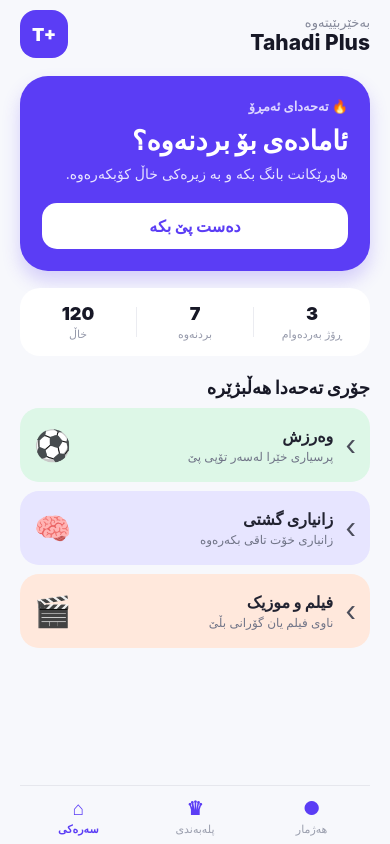
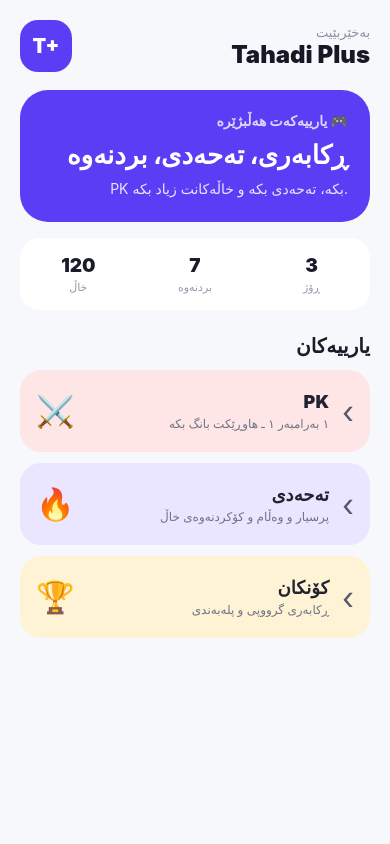
Before and after one commit to tahadiplus/tahadi-plus-app, a React Native app: screen / in a window 390 px wide. Built offline with nearby package versions, Linux system fonts and the light colour scheme.

Commit message:
Add PK and Tahadi game modes

```diff
--- a/App.js
+++ b/App.js
@@ -1,6 +1,7 @@
 import React, { useState } from 'react';
 import {
   SafeAreaView,
+  ScrollView,
   StatusBar,
   StyleSheet,
   Text,
@@ -9,162 +10,226 @@
 } from 'react-native';
 import { StatusBar as ExpoStatusBar } from 'expo-status-bar';
 
-const challenges = [
-  { icon: '⚽️', title: 'وەرزش', subtitle: 'پرسیاری خێرا لەسەر تۆپی پێ', color: '#DDF7E7' },
-  { icon: '🧠', title: 'زانیاری گشتی', subtitle: 'زانیاری خۆت تاقی بکەرەوە', color: '#E7E5FF' },
-  { icon: '🎬', title: 'فیلم و موزیک', subtitle: 'ناوی فیلم یان گۆرانی بڵێ', color: '#FFE8DC' },
+const questions = [
+  {
+    question: 'پایتەختی هەرێمی کوردستان کام شارە؟',
+    answers: ['هەولێر', 'سلێمانی', 'دهۆک', 'کەرکووک'],
+    correct: 0,
+  },
+  {
+    question: 'لە یاری تۆپی پێدا هەر تیمێک چەند یاریزان لە مەیداندا هەیە؟',
+    answers: ['٩', '١٠', '١١', '١٢'],
+    correct: 2,
+  },
+  {
+    question: 'کامەیان گەورەترین کیشوەری جیهانە؟',
+    answers: ['ئەفریقا', 'ئاسیا', 'ئەوروپا', 'ئۆسترالیا'],
+    correct: 1,
+  },
+];
+
+const modes = [
+  {
+    key: 'pk',
+    icon: '⚔️',
+    title: 'PK',
+    subtitle: '١ بەرامبەر ١ ـ هاوڕێکت بانگ بکە',
+    color: '#FFE6E6',
+  },
+  {
+    key: 'tahadi',
+    icon: '🔥',
+    title: 'تەحەدی',
+    subtitle: 'پرسیار و وەڵام و کۆکردنەوەی خاڵ',
+    color: '#EAE6FF',
+  },
+  {
+    key: 'konkan',
+    icon: '🏆',
+    title: 'کۆنکان',
+    subtitle: 'ڕکابەری گرووپی و پلەبەندی',
+    color: '#FFF3D6',
+  },
 ];
 
 export default function App() {
   const [screen, setScreen] = useState('home');
+  const [mode, setMode] = useState(null);
   const [score, setScore] = useState(120);
-  const [activeChallenge, setActiveChallenge] = useState(null);
+  const [questionIndex, setQuestionIndex] = useState(0);
+  const [pkYou, setPkYou] = useState(0);
+  const [pkOpponent, setPkOpponent] = useState(0);
+  const [feedback, setFeedback] = useState('');
 
-  const startChallenge = (challenge) => {
-    setActiveChallenge(challenge);
-    setScreen('challenge');
+  const openMode = (selectedMode) => {
+    setMode(selectedMode);
+    setFeedback('');
+    setQuestionIndex(0);
+    setScreen(selectedMode.key === 'pk' ? 'pk' : 'quiz');
   };
 
-  const finishChallenge = () => {
-    setScore((current) => current + 10);
+  const answerQuestion = (index) => {
+    const current = questions[questionIndex];
+    const isCorrect = index === current.correct;
+    setFeedback(isCorrect ? '✅ وەڵامی ڕاست!' : '❌ وەڵامی هەڵە');
+    if (isCorrect) setScore((value) => value + 10);
+
+    setTimeout(() => {
+      setFeedback('');
+      setQuestionIndex((value) => (value + 1) % questions.length);
+    }, 650);
+  };
+
+  const pkAnswer = (index) => {
+    const current = questions[questionIndex];
+    if (index === current.correct) {
+      setPkYou((value) => value + 1);
+      setScore((value) => value + 10);
+      setFeedback('✅ خاڵێکت بردەوە');
+    } else {
+      setPkOpponent((value) => value + 1);
+      setFeedback('❌ خاڵ بۆ ڕکابەر');
+    }
+
+    setTimeout(() => {
+      setFeedback('');
+      setQuestionIndex((value) => (value + 1) % questions.length);
+    }, 650);
+  };
+
+  const goHome = () => {
     setScreen('home');
+    setMode(null);
+    setFeedback('');
+  };
+
+  const renderQuestion = (onAnswer) => {
+    const current = questions[questionIndex];
+    return (
+      <>
+        <View style={styles.progressRow}>
+          <Text style={styles.muted}>پرسیار {questionIndex + 1}/{questions.length}</Text>
+          <Text style={styles.points}>⭐ {score} خاڵ</Text>
+        </View>
+        <Text style={styles.question}>{current.question}</Text>
+        {current.answers.map((answer, index) => (
+          <TouchableOpacity key={`${answer}-${index}`} style={styles.answer} onPress={() => onAnswer(index)}>
+            <Text style={styles.answerText}>{answer}</Text>
+          </TouchableOpacity>
+        ))}
+        {!!feedback && <Text style={styles.feedback}>{feedback}</Text>}
+      </>
+    );
   };
 
   return (
     <SafeAreaView style={styles.safe}>
       <ExpoStatusBar style="dark" />
       <StatusBar barStyle="dark-content" />
-      <View style={styles.app}>
-        {screen === 'home' ? (
-          <>
+
+      {screen === 'home' && (
+        <ScrollView contentContainerStyle={styles.container} showsVerticalScrollIndicator={false}>
           <View style={styles.header}>
-              <View style={styles.avatar}><Text style={styles.avatarText}>T+</Text></View>
-              <View style={styles.headerCopy}>
-                <Text style={styles.eyebrow}>بەخێربێیتەوە</Text>
-                <Text style={styles.name}>Tahadi Plus</Text>
+            <View style={styles.logo}><Text style={styles.logoText}>T+</Text></View>
+            <View style={styles.headerText}>
+              <Text style={styles.welcome}>بەخێربێیت</Text>
+              <Text style={styles.title}>Tahadi Plus</Text>
             </View>
           </View>
 
           <View style={styles.hero}>
-              <Text style={styles.heroBadge}>🔥 تەحەدای ئەمڕۆ</Text>
-              <Text style={styles.heroTitle}>ئامادەی بۆ بردنەوە؟</Text>
-              <Text style={styles.heroText}>هاوڕێکانت بانگ بکە و بە زیرەکی خاڵ کۆبکەرەوە.</Text>
-              <TouchableOpacity style={styles.primaryButton} onPress={() => startChallenge(challenges[1])}>
-                <Text style={styles.primaryButtonText}>دەست پێ بکە</Text>
-              </TouchableOpacity>
+            <Text style={styles.heroMini}>🎮 یارییەکەت هەڵبژێرە</Text>
+            <Text style={styles.heroTitle}>ڕکابەری، تەحەدی، بردنەوە</Text>
+            <Text style={styles.heroBody}>PK بکە، تەحەدی بکە و خاڵەکانت زیاد بکە.</Text>
           </View>
 
-            <View style={styles.stats}>
-              <View style={styles.stat}>
-                <Text style={styles.statValue}>{score}</Text>
-                <Text style={styles.statLabel}>خاڵ</Text>
-              </View>
-              <View style={styles.divider} />
-              <View style={styles.stat}>
-                <Text style={styles.statValue}>7</Text>
-                <Text style={styles.statLabel}>بردنەوە</Text>
-              </View>
-              <View style={styles.divider} />
-              <View style={styles.stat}>
-                <Text style={styles.statValue}>3</Text>
-                <Text style={styles.statLabel}>ڕۆژ بەردەوام</Text>
-              </View>
+          <View style={styles.statsBox}>
+            <View style={styles.stat}><Text style={styles.statValue}>{score}</Text><Text style={styles.statLabel}>خاڵ</Text></View>
+            <View style={styles.stat}><Text style={styles.statValue}>7</Text><Text style={styles.statLabel}>بردنەوە</Text></View>
+            <View style={styles.stat}><Text style={styles.statValue}>3</Text><Text style={styles.statLabel}>ڕۆژ</Text></View>
           </View>
 
-            <Text style={styles.sectionTitle}>جۆری تەحەدا هەڵبژێرە</Text>
-            <View style={styles.cards}>
-              {challenges.map((challenge) => (
-                <TouchableOpacity
-                  key={challenge.title}
-                  style={[styles.card, { backgroundColor: challenge.color }]}
-                  onPress={() => startChallenge(challenge)}
-                >
-                  <Text style={styles.cardIcon}>{challenge.icon}</Text>
-                  <View style={styles.cardCopy}>
-                    <Text style={styles.cardTitle}>{challenge.title}</Text>
-                    <Text style={styles.cardSubtitle}>{challenge.subtitle}</Text>
+          <Text style={styles.sectionTitle}>یارییەکان</Text>
+          {modes.map((item) => (
+            <TouchableOpacity key={item.key} style={[styles.modeCard, { backgroundColor: item.color }]} onPress={() => openMode(item)}>
+              <Text style={styles.modeIcon}>{item.icon}</Text>
+              <View style={styles.modeCopy}>
+                <Text style={styles.modeTitle}>{item.title}</Text>
+                <Text style={styles.modeSubtitle}>{item.subtitle}</Text>
               </View>
-                  <Text style={styles.arrow}>‹</Text>
+              <Text style={styles.chevron}>‹</Text>
             </TouchableOpacity>
           ))}
-            </View>
-          </>
-        ) : (
-          <View style={styles.challengeScreen}>
-            <TouchableOpacity style={styles.back} onPress={() => setScreen('home')}>
-              <Text style={styles.backText}>گەڕانەوە ←</Text>
-            </TouchableOpacity>
-            <View style={[styles.challengeIcon, { backgroundColor: activeChallenge?.color }]}>
-              <Text style={styles.challengeEmoji}>{activeChallenge?.icon}</Text>
-            </View>
-            <Text style={styles.challengeTitle}>{activeChallenge?.title}</Text>
-            <Text style={styles.question}>پایتەختی هەرێمی کوردستان کام شارە؟</Text>
-            {['هەولێر', 'سلێمانی', 'دهۆک', 'کەرکووک'].map((answer, index) => (
-              <TouchableOpacity
-                key={answer}
-                style={styles.answer}
-                onPress={index === 0 ? finishChallenge : undefined}
-              >
-                <Text style={styles.answerText}>{answer}</Text>
-              </TouchableOpacity>
-            ))}
-            <Text style={styles.hint}>وەڵامی ڕاست ١٠ خاڵ زیاد دەکات</Text>
-          </View>
+        </ScrollView>
       )}
 
-        {screen === 'home' && (
-          <View style={styles.nav}>
-            <View style={styles.navItem}><Text style={styles.navIcon}>⌂</Text><Text style={styles.navActive}>سەرەکی</Text></View>
-            <View style={styles.navItem}><Text style={styles.navIcon}>♛</Text><Text style={styles.navLabel}>پلەبەندی</Text></View>
-            <View style={styles.navItem}><Text style={styles.navIcon}>●</Text><Text style={styles.navLabel}>هەژمار</Text></View>
+      {screen === 'quiz' && (
+        <ScrollView contentContainerStyle={styles.gameContainer}>
+          <TouchableOpacity onPress={goHome}><Text style={styles.back}>← گەڕانەوە</Text></TouchableOpacity>
+          <View style={[styles.modeBadge, { backgroundColor: mode?.color }]}><Text style={styles.modeBadgeIcon}>{mode?.icon}</Text></View>
+          <Text style={styles.gameTitle}>{mode?.title}</Text>
+          {renderQuestion(answerQuestion)}
+        </ScrollView>
+      )}
+
+      {screen === 'pk' && (
+        <ScrollView contentContainerStyle={styles.gameContainer}>
+          <TouchableOpacity onPress={goHome}><Text style={styles.back}>← گەڕانەوە</Text></TouchableOpacity>
+          <Text style={styles.pkTitle}>⚔️ PK</Text>
+          <View style={styles.pkScoreBox}>
+            <View style={styles.player}><Text style={styles.playerName}>تۆ</Text><Text style={styles.playerScore}>{pkYou}</Text></View>
+            <Text style={styles.vs}>VS</Text>
+            <View style={styles.player}><Text style={styles.playerName}>ڕکابەر</Text><Text style={styles.playerScore}>{pkOpponent}</Text></View>
           </View>
+          <Text style={styles.pkHint}>هەر وەڵامێکی ڕاست = ١ خاڵ</Text>
+          {renderQuestion(pkAnswer)}
+        </ScrollView>
       )}
-      </View>
     </SafeAreaView>
   );
 }
 
 const styles = StyleSheet.create({
   safe: { flex: 1, backgroundColor: '#F7F8FC' },
-  app: { flex: 1, paddingHorizontal: 20, paddingTop: 10 },
+  container: { padding: 20, paddingBottom: 36 },
+  gameContainer: { padding: 20, paddingBottom: 36 },
   header: { flexDirection: 'row', alignItems: 'center', marginBottom: 18 },
-  avatar: { width: 48, height: 48, borderRadius: 16, backgroundColor: '#5B3DF5', alignItems: 'center', justifyContent: 'center' },
-  avatarText: { color: '#FFFFFF', fontSize: 18, fontWeight: '900' },
-  headerCopy: { flex: 1, marginLeft: 12 },
-  eyebrow: { color: '#85899A', fontSize: 13, textAlign: 'right' },
-  name: { color: '#171826', fontSize: 21, fontWeight: '800', textAlign: 'right' },
-  hero: { backgroundColor: '#5B3DF5', borderRadius: 28, padding: 22, shadowColor: '#5B3DF5', shadowOffset: { width: 0, height: 10 }, shadowOpacity: 0.22, shadowRadius: 18, elevation: 7 },
-  heroBadge: { color: '#DCD5FF', fontSize: 13, fontWeight: '700', textAlign: 'right' },
-  heroTitle: { color: '#FFFFFF', fontSize: 27, fontWeight: '900', marginTop: 10, textAlign: 'right' },
-  heroText: { color: '#E8E4FF', fontSize: 14, lineHeight: 22, marginTop: 6, textAlign: 'right' },
-  primaryButton: { backgroundColor: '#FFFFFF', borderRadius: 15, paddingVertical: 13, alignItems: 'center', marginTop: 18 },
-  primaryButtonText: { color: '#5B3DF5', fontSize: 16, fontWeight: '800' },
-  stats: { flexDirection: 'row', backgroundColor: '#FFFFFF', borderRadius: 20, paddingVertical: 15, marginTop: 17, alignItems: 'center' },
+  logo: { width: 52, height: 52, borderRadius: 18, backgroundColor: '#5B3DF5', alignItems: 'center', justifyContent: 'center' },
+  logoText: { color: '#fff', fontWeight: '900', fontSize: 20 },
+  headerText: { flex: 1, marginLeft: 12 },
+  welcome: { textAlign: 'right', color: '#8B8FA1', fontSize: 13 },
+  title: { textAlign: 'right', color: '#171826', fontSize: 24, fontWeight: '900' },
+  hero: { backgroundColor: '#5B3DF5', borderRadius: 28, padding: 22 },
+  heroMini: { textAlign: 'right', color: '#DCD5FF', fontWeight: '800' },
+  heroTitle: { textAlign: 'right', color: '#fff', fontSize: 26, fontWeight: '900', marginTop: 10 },
+  heroBody: { textAlign: 'right', color: '#EAE6FF', fontSize: 14, lineHeight: 22, marginTop: 8 },
+  statsBox: { flexDirection: 'row', backgroundColor: '#fff', borderRadius: 20, marginTop: 16, paddingVertical: 16 },
   stat: { flex: 1, alignItems: 'center' },
-  statValue: { color: '#171826', fontSize: 18, fontWeight: '900' },
-  statLabel: { color: '#969AAB', fontSize: 11, marginTop: 3 },
-  divider: { width: 1, height: 30, backgroundColor: '#EBECF1' },
-  sectionTitle: { color: '#171826', fontSize: 18, fontWeight: '900', textAlign: 'right', marginTop: 21, marginBottom: 10 },
-  cards: { gap: 9 },
-  card: { minHeight: 74, borderRadius: 19, padding: 14, flexDirection: 'row', alignItems: 'center' },
-  cardIcon: { fontSize: 30 },
-  cardCopy: { flex: 1, marginHorizontal: 12 },
-  cardTitle: { color: '#222331', fontSize: 16, fontWeight: '800', textAlign: 'right' },
-  cardSubtitle: { color: '#707487', fontSize: 12, marginTop: 3, textAlign: 'right' },
-  arrow: { color: '#4B4D5A', fontSize: 28 },
-  nav: { marginTop: 'auto', marginBottom: 8, paddingTop: 11, borderTopWidth: 1, borderTopColor: '#E6E7ED', flexDirection: 'row', justifyContent: 'space-around' },
-  navItem: { alignItems: 'center', minWidth: 70 },
-  navIcon: { color: '#5B3DF5', fontSize: 19, fontWeight: '900' },
-  navActive: { color: '#5B3DF5', fontSize: 11, fontWeight: '800', marginTop: 2 },
-  navLabel: { color: '#9A9EAD', fontSize: 11, marginTop: 2 },
-  challengeScreen: { flex: 1, paddingTop: 8 },
-  back: { alignSelf: 'flex-end', paddingVertical: 10 },
-  backText: { color: '#5B3DF5', fontWeight: '800' },
-  challengeIcon: { width: 88, height: 88, borderRadius: 28, alignItems: 'center', justifyContent: 'center', alignSelf: 'center', marginTop: 35 },
-  challengeEmoji: { fontSize: 42 },
-  challengeTitle: { color: '#171826', fontSize: 25, fontWeight: '900', textAlign: 'center', marginTop: 16 },
-  question: { color: '#282A38', fontSize: 21, fontWeight: '800', lineHeight: 33, textAlign: 'center', marginVertical: 28 },
-  answer: { backgroundColor: '#FFFFFF', borderWidth: 1, borderColor: '#E4E5EC', borderRadius: 17, paddingVertical: 16, paddingHorizontal: 18, marginBottom: 10 },
-  answerText: { color: '#313341', fontSize: 17, fontWeight: '700', textAlign: 'right' },
-  hint: { color: '#979BAA', fontSize: 12, textAlign: 'center', marginTop: 12 },
+  statValue: { fontSize: 19, fontWeight: '900', color: '#1B1C29' },
+  statLabel: { fontSize: 11, color: '#9599A9', marginTop: 3 },
+  sectionTitle: { textAlign: 'right', fontSize: 20, fontWeight: '900', color: '#1B1C29', marginTop: 24, marginBottom: 12 },
+  modeCard: { flexDirection: 'row', alignItems: 'center', padding: 16, minHeight: 82, borderRadius: 21, marginBottom: 11 },
+  modeIcon: { fontSize: 31 },
+  modeCopy: { flex: 1, marginHorizontal: 13 },
+  modeTitle: { textAlign: 'right', fontSize: 18, fontWeight: '900', color: '#222330' },
+  modeSubtitle: { textAlign: 'right', marginTop: 4, fontSize: 12, color: '#6F7383' },
+  chevron: { fontSize: 31, color: '#555868' },
+  back: { color: '#5B3DF5', fontWeight: '900', marginBottom: 22, textAlign: 'right' },
+  modeBadge: { width: 92, height: 92, borderRadius: 30, alignSelf: 'center', alignItems: 'center', justifyContent: 'center' },
+  modeBadgeIcon: { fontSize: 44 },
+  gameTitle: { textAlign: 'center', fontSize: 29, fontWeight: '900', color: '#1B1C29', marginTop: 14, marginBottom: 20 },
+  progressRow: { flexDirection: 'row', justifyContent: 'space-between', marginBottom: 14 },
+  muted: { color: '#9498A8', fontSize: 12 },
+  points: { color: '#5B3DF5', fontWeight: '900', fontSize: 12 },
+  question: { textAlign: 'right', color: '#242634', fontSize: 21, fontWeight: '900', lineHeight: 33, marginBottom: 20 },
+  answer: { backgroundColor: '#fff', borderWidth: 1, borderColor: '#E3E5EC', borderRadius: 17, paddingVertical: 17, paddingHorizontal: 18, marginBottom: 11 },
+  answerText: { textAlign: 'right', fontSize: 17, fontWeight: '800', color: '#303240' },
+  feedback: { textAlign: 'center', fontSize: 16, fontWeight: '900', marginTop: 10, color: '#343645' },
+  pkTitle: { textAlign: 'center', fontSize: 31, fontWeight: '900', color: '#1B1C29', marginBottom: 18 },
+  pkScoreBox: { flexDirection: 'row', alignItems: 'center', backgroundColor: '#fff', borderRadius: 24, padding: 18, marginBottom: 10 },
+  player: { flex: 1, alignItems: 'center' },
+  playerName: { color: '#6E7281', fontSize: 13, fontWeight: '800' },
+  playerScore: { color: '#1B1C29', fontSize: 34, fontWeight: '900', marginTop: 6 },
+  vs: { color: '#5B3DF5', fontWeight: '900', fontSize: 17 },
+  pkHint: { textAlign: 'center', color: '#8D91A2', marginBottom: 20, fontSize: 12 },
 });
```
Lines whose indentation alone changed are shown as unchanged.
